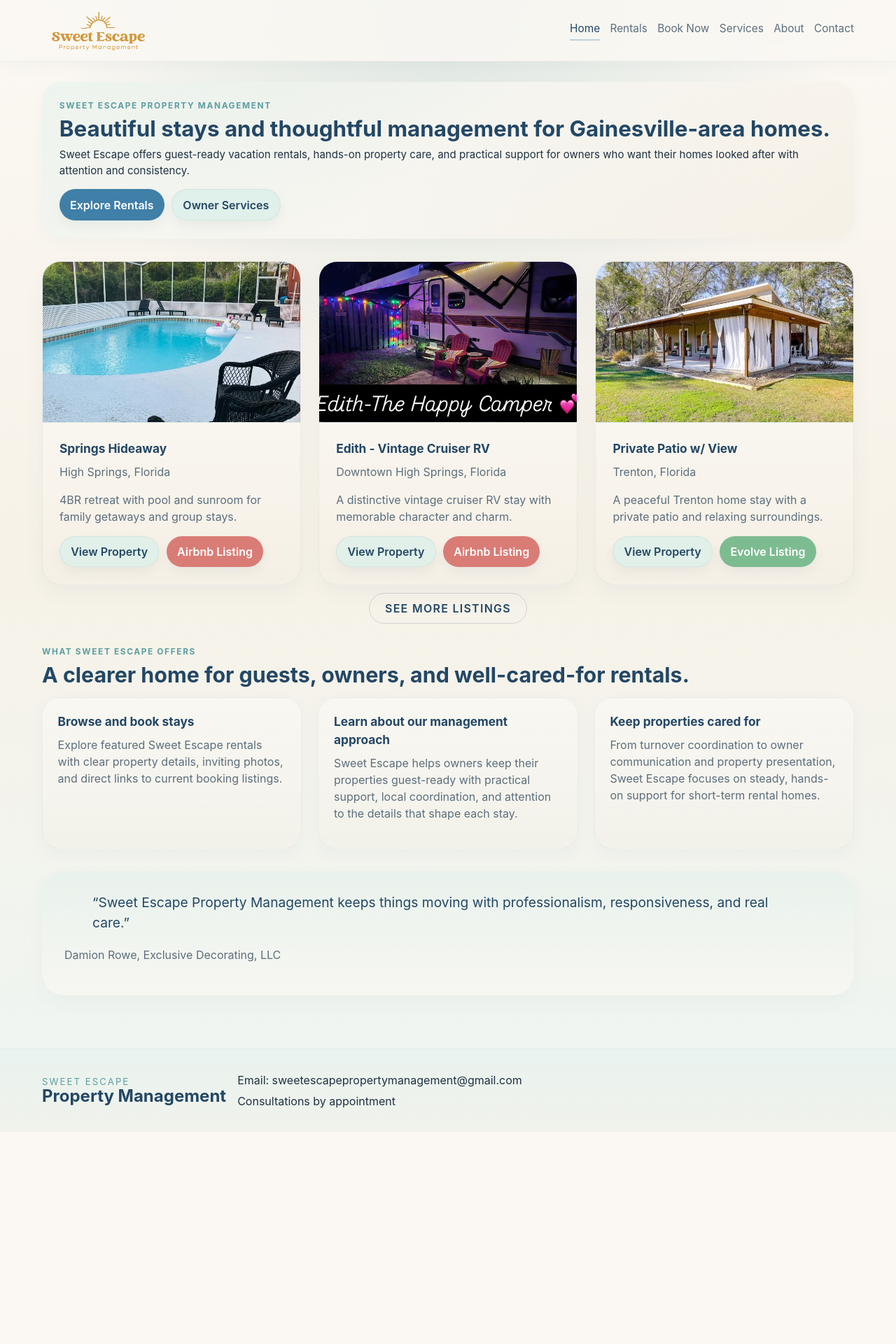
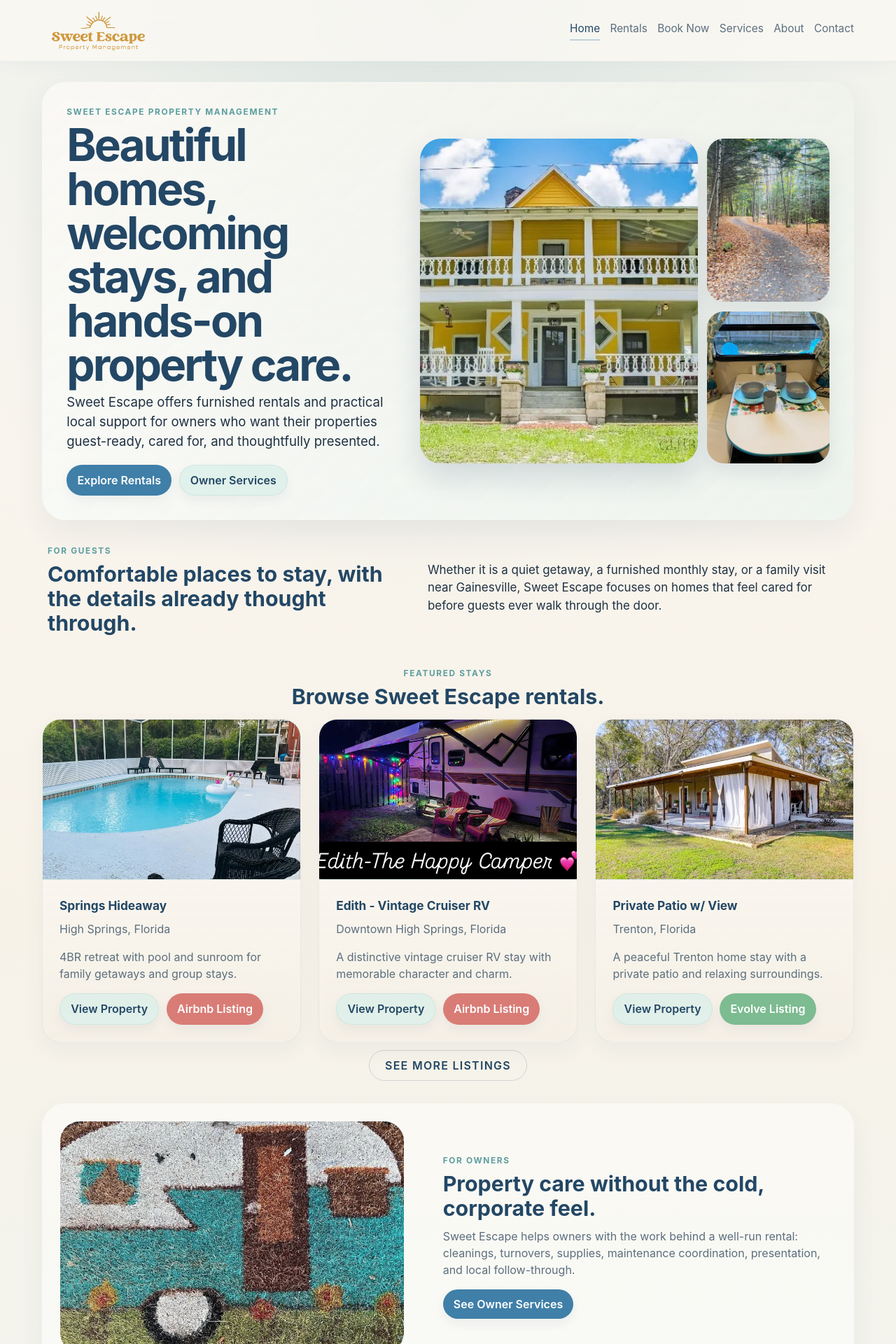
Before and after one commit to masterhavik/sweet-escape-website-2026, a React (Vite) app: page / in a window 1280 px wide. Shown: the top 1920 px of the page at 70% size. Before the commit the page ends 1617 px from the top, so only its background shows below. Built offline with nearby package versions, Linux system fonts and the light colour scheme.

Commit message:
Add photo-led Sweet Escape homepage and services design

```diff
--- a/src/data/site.ts
+++ b/src/data/site.ts
@@ -9,7 +9,7 @@ export const siteNavigation = [
 
 export const siteHero = {
   eyebrow: 'Sweet Escape Property Management',
-  title: 'Beautiful stays and thoughtful management for Gainesville-area homes.',
+  title: 'Beautiful homes, welcoming stays, and hands-on property care.',
   description:
-    'Sweet Escape offers guest-ready vacation rentals, hands-on property care, and practical support for owners who want their homes looked after with attention and consistency.',
+    'Sweet Escape offers furnished rentals and practical local support for owners who want their properties guest-ready, cared for, and thoughtfully presented.',
 };
--- a/src/main.tsx
+++ b/src/main.tsx
@@ -3,6 +3,7 @@ import ReactDOM from 'react-dom/client';
 import { BrowserRouter } from 'react-router-dom';
 import App from './App';
 import './styles/globals.css';
+import './styles/pretty.css';
 
 ReactDOM.createRoot(document.getElementById('root')!).render(
   <React.StrictMode>
--- a/src/pages/HomePage.tsx
+++ b/src/pages/HomePage.tsx
@@ -4,11 +4,26 @@ import { getPlatformButtonClass } from '../data/platformPalette';
 import { siteHero } from '../data/site';
 import { testimonials } from '../data/testimonials';
 
+const homeGallery = [
+  {
+    src: '/images/gallery/camper_blue_chairs.webp',
+    alt: 'Outdoor chairs beside a blue camper at a Sweet Escape rental',
+  },
+  {
+    src: '/images/gallery/house_interior2.webp',
+    alt: 'Bright furnished interior at a Sweet Escape rental',
+  },
+  {
+    src: '/images/gallery/hazy_water_kayak.webp',
+    alt: 'Quiet water view with a kayak',
+  },
+];
+
 export function HomePage() {
   return (
     <div className="page-stack">
-      <section className="hero-section panel">
-        <div className="hero-layout__content">
+      <section className="panel photo-hero">
+        <div className="photo-hero__content">
           <p className="eyebrow">{siteHero.eyebrow}</p>
           <h1>{siteHero.title}</h1>
           <p className="lead">{siteHero.description}</p>
@@ -21,9 +36,36 @@ export function HomePage() {
             </Link>
           </div>
         </div>
+
+        <div className="photo-hero__media" aria-label="Sweet Escape property photos">
+          <img
+            className="photo-hero__main-image"
+            src="/images/gallery/big_yellow_old_house.webp"
+            alt="Large yellow historic-style Sweet Escape property"
+          />
+          <div className="photo-hero__stack">
+            <img src="/images/gallery/country_driveway.webp" alt="Country driveway leading to a rental property" />
+            <img src="/images/gallery/table_setting.webp" alt="Welcoming table setting inside a rental home" />
+          </div>
+        </div>
+      </section>
+
+      <section className="panel intro-split">
+        <div>
+          <p className="eyebrow">For guests</p>
+          <h2>Comfortable places to stay, with the details already thought through.</h2>
+        </div>
+        <p>
+          Whether it is a quiet getaway, a furnished monthly stay, or a family visit near Gainesville,
+          Sweet Escape focuses on homes that feel cared for before guests ever walk through the door.
+        </p>
       </section>
 
       <section className="panel">
+        <div className="section-heading section-heading--centered">
+          <p className="eyebrow">Featured stays</p>
+          <h2>Browse Sweet Escape rentals.</h2>
+        </div>
         <div className="card-grid property-card-grid">
           {properties.map((property) => (
             <article key={property.slug} className="card property-card">
@@ -58,34 +100,29 @@ export function HomePage() {
         </div>
       </section>
 
-      <section className="panel">
-        <div className="section-heading">
-          <p className="eyebrow">What Sweet Escape offers</p>
-          <h2>A clearer home for guests, owners, and well-cared-for rentals.</h2>
+      <section className="panel services-teaser">
+        <div className="services-teaser__image-wrap">
+          <img src="/images/gallery/welcome_mat.webp" alt="Welcome mat at a Sweet Escape property" />
         </div>
-        <div className="card-grid">
-          <article className="card">
-            <h3>Browse and book stays</h3>
-            <p>
-              Explore featured Sweet Escape rentals with clear property details, inviting photos,
-              and direct links to current booking listings.
-            </p>
-          </article>
-          <article className="card">
-            <h3>Learn about our management approach</h3>
-            <p>
-              Sweet Escape helps owners keep their properties guest-ready with practical support,
-              local coordination, and attention to the details that shape each stay.
-            </p>
-          </article>
-          <article className="card">
-            <h3>Keep properties cared for</h3>
-            <p>
-              From turnover coordination to owner communication and property presentation, Sweet
-              Escape focuses on steady, hands-on support for short-term rental homes.
-            </p>
-          </article>
+        <div className="services-teaser__content">
+          <p className="eyebrow">For owners</p>
+          <h2>Property care without the cold, corporate feel.</h2>
+          <p>
+            Sweet Escape helps owners with the work behind a well-run rental: cleanings, turnovers,
+            supplies, maintenance coordination, presentation, and local follow-through.
+          </p>
+          <div className="button-row">
+            <Link className="button button--primary" to="/services">
+              See Owner Services
+            </Link>
+          </div>
         </div>
+      </section>
+
+      <section className="panel photo-strip" aria-label="Sweet Escape gallery preview">
+        {homeGallery.map((image) => (
+          <img key={image.src} src={image.src} alt={image.alt} />
+        ))}
       </section>
 
       <section className="panel testimonial-panel">
--- a/src/pages/ServicesPage.tsx
+++ b/src/pages/ServicesPage.tsx
@@ -4,32 +4,33 @@ import { ownerServicePoints, serviceHighlights } from '../data/services';
 export function ServicesPage() {
   return (
     <div className="page-stack">
-      <section className="panel">
+      <section className="panel services-hero">
+        <div className="services-hero__image-wrap">
+          <img src="/images/gallery/chairs_hammock.webp" alt="Relaxing outdoor chairs and hammock at a rental property" />
+        </div>
+        <div className="services-hero__content">
           <p className="eyebrow">Property management services</p>
-        <h1>Practical support for owners who want their rental cared for well.</h1>
+          <h1>Warm, practical support for owners and their homes.</h1>
           <p className="lead">
-          Sweet Escape helps with the real work behind a successful short-term rental — owner
-          support, cleanings, maintenance coordination, guest readiness, and the day-to-day details
-          that keep a property running smoothly.
+            We help keep short-term rentals guest-ready with cleaning coordination, property
+            readiness, maintenance follow-up, owner communication, and listing support.
           </p>
           <div className="button-row">
             <Link className="button button--primary" to="/contact">
               Ask About Services
             </Link>
-          <Link className="button button--secondary" to="/rentals">
-            View Rentals
-          </Link>
+          </div>
         </div>
       </section>
 
       <section className="panel">
-        <div className="section-heading">
+        <div className="section-heading section-heading--centered">
           <p className="eyebrow">What we help with</p>
-          <h2>Focused support where it matters most.</h2>
+          <h2>Simple, useful support where it matters most.</h2>
         </div>
-        <div className="card-grid">
+        <div className="service-card-grid">
           {serviceHighlights.map((item) => (
-            <article key={item.title} className="card">
+            <article key={item.title} className="service-card">
               <h3>{item.title}</h3>
               <p>{item.description}</p>
             </article>
@@ -37,34 +38,36 @@ export function ServicesPage() {
         </div>
       </section>
 
-      <section className="panel">
-        <div className="section-heading">
-          <p className="eyebrow">Why owners choose Sweet Escape</p>
-          <h2>Local attention, steady follow-through, and less guesswork.</h2>
-        </div>
-        <div className="card-grid">
-          <article className="card">
-            <h3>Key support areas</h3>
-            <ul className="list-block">
+      <section className="panel services-photo-feature">
+        <div className="services-photo-feature__content">
+          <p className="eyebrow">Owner support</p>
+          <h2>The details between bookings are what make the difference.</h2>
+          <ul className="pretty-check-list">
             {ownerServicePoints.map((item) => (
               <li key={item}>{item}</li>
             ))}
           </ul>
-          </article>
+        </div>
+        <div className="services-photo-feature__image-grid">
+          <img src="/images/gallery/house_interior.webp" alt="Comfortable furnished living space in a rental home" />
+          <img src="/images/gallery/table_setting.webp" alt="Table setting prepared for guests" />
+        </div>
+      </section>
 
-          <article className="card">
-            <h3>A simpler approach</h3>
+      <section className="panel services-final-cta">
+        <img src="/images/gallery/welcome_mat.webp" alt="Welcome mat at a Sweet Escape rental" />
+        <div>
+          <p className="eyebrow">Ready to talk?</p>
+          <h2>Tell us what kind of support your property needs.</h2>
           <p>
-              We focus on the practical side of running a rental well: keeping the property ready,
-              helping owners stay informed, and making sure the details between bookings are being
-              handled.
+            Some owners need full support. Some need help with cleaning, maintenance, setup, or
+            presentation. We can start with a conversation and keep it practical.
           </p>
           <div className="button-row">
             <Link className="button button--primary" to="/contact">
               Start a Conversation
             </Link>
           </div>
-          </article>
         </div>
       </section>
     </div>
--- /dev/null
+++ b/src/styles/pretty.css
@@ -0,0 +1,293 @@
+.photo-hero {
+  display: grid;
+  grid-template-columns: minmax(0, 0.9fr) minmax(0, 1.15fr);
+  gap: clamp(1.5rem, 4vw, 3rem);
+  align-items: center;
+  padding: clamp(1.2rem, 3vw, 2.2rem);
+  border-radius: 34px;
+  background:
+    linear-gradient(135deg, rgba(255, 255, 255, 0.58), rgba(220, 239, 234, 0.4)),
+    linear-gradient(180deg, rgba(244, 238, 227, 0.82), rgba(251, 248, 243, 0.68));
+  box-shadow: 0 18px 44px rgba(35, 71, 101, 0.075);
+}
+
+.photo-hero h1 {
+  font-size: clamp(2.15rem, 5vw, 4.45rem);
+  letter-spacing: -0.045em;
+  line-height: 0.98;
+}
+
+.photo-hero .lead {
+  max-width: 42rem;
+  font-size: clamp(1rem, 1.45vw, 1.16rem);
+}
+
+.photo-hero__media {
+  display: grid;
+  grid-template-columns: minmax(0, 1.25fr) minmax(120px, 0.55fr);
+  gap: 0.85rem;
+  min-height: 460px;
+}
+
+.photo-hero__main-image,
+.photo-hero__stack img,
+.photo-strip img,
+.services-teaser__image-wrap img,
+.services-hero__image-wrap img,
+.services-photo-feature__image-grid img,
+.services-final-cta img {
+  width: 100%;
+  height: 100%;
+  object-fit: cover;
+}
+
+.photo-hero__main-image {
+  border-radius: 30px;
+  box-shadow: 0 20px 40px rgba(35, 71, 101, 0.16);
+}
+
+.photo-hero__stack {
+  display: grid;
+  gap: 0.85rem;
+}
+
+.photo-hero__stack img {
+  min-height: 0;
+  border-radius: 24px;
+  box-shadow: 0 14px 28px rgba(35, 71, 101, 0.1);
+}
+
+.intro-split {
+  display: grid;
+  grid-template-columns: minmax(0, 0.85fr) minmax(0, 1fr);
+  gap: 2rem;
+  align-items: center;
+  padding: 0.25rem 0.5rem;
+}
+
+.intro-split p:last-child {
+  font-size: 1.06rem;
+  color: var(--color-ink);
+}
+
+.section-heading--centered {
+  text-align: center;
+  max-width: 700px;
+  margin-inline: auto;
+}
+
+.services-teaser {
+  display: grid;
+  grid-template-columns: minmax(280px, 0.85fr) minmax(0, 1fr);
+  gap: clamp(1.25rem, 4vw, 2.5rem);
+  align-items: center;
+  padding: clamp(1rem, 2.6vw, 1.6rem);
+  border-radius: 34px;
+  background: rgba(255, 255, 255, 0.44);
+  box-shadow: 0 16px 36px rgba(35, 71, 101, 0.055);
+}
+
+.services-teaser__image-wrap {
+  height: 330px;
+  border-radius: 28px;
+  overflow: hidden;
+}
+
+.services-teaser__content {
+  padding: 0.25rem clamp(0rem, 2vw, 1rem);
+}
+
+.photo-strip {
+  display: grid;
+  grid-template-columns: 1.1fr 0.9fr 1fr;
+  gap: 0.85rem;
+}
+
+.photo-strip img {
+  height: clamp(190px, 26vw, 330px);
+  border-radius: 28px;
+  box-shadow: 0 14px 30px rgba(35, 71, 101, 0.075);
+}
+
+.services-hero {
+  display: grid;
+  grid-template-columns: minmax(300px, 1.08fr) minmax(0, 0.92fr);
+  gap: clamp(1.35rem, 4vw, 3rem);
+  align-items: center;
+  padding: clamp(1rem, 2.5vw, 1.8rem);
+  border-radius: 34px;
+  background: linear-gradient(135deg, rgba(220, 239, 234, 0.6), rgba(251, 248, 243, 0.74));
+  box-shadow: 0 18px 44px rgba(35, 71, 101, 0.07);
+}
+
+.services-hero__image-wrap {
+  height: clamp(300px, 42vw, 520px);
+  border-radius: 30px;
+  overflow: hidden;
+  box-shadow: 0 20px 40px rgba(35, 71, 101, 0.14);
+}
+
+.services-hero h1 {
+  font-size: clamp(2rem, 4.3vw, 3.8rem);
+  letter-spacing: -0.04em;
+  line-height: 1;
+}
+
+.service-card-grid {
+  display: grid;
+  grid-template-columns: repeat(4, minmax(0, 1fr));
+  gap: 1rem;
+}
+
+.service-card {
+  padding: 1.35rem;
+  border-radius: 28px;
+  background: rgba(255, 255, 255, 0.58);
+  border: 1px solid rgba(35, 71, 101, 0.06);
+  box-shadow: 0 12px 30px rgba(35, 71, 101, 0.055);
+}
+
+.service-card p {
+  margin-bottom: 0;
+}
+
+.services-photo-feature {
+  display: grid;
+  grid-template-columns: minmax(0, 0.86fr) minmax(0, 1.14fr);
+  gap: clamp(1.25rem, 3vw, 2rem);
+  align-items: center;
+}
+
+.services-photo-feature__content {
+  padding: clamp(0rem, 2vw, 1rem);
+}
+
+.services-photo-feature__image-grid {
+  display: grid;
+  grid-template-columns: 1fr 0.78fr;
+  gap: 0.85rem;
+  height: 390px;
+}
+
+.services-photo-feature__image-grid img {
+  border-radius: 28px;
+  box-shadow: 0 14px 30px rgba(35, 71, 101, 0.075);
+}
+
+.services-photo-feature__image-grid img:last-child {
+  margin-top: 2.5rem;
+  height: calc(100% - 2.5rem);
+}
+
+.pretty-check-list {
+  list-style: none;
+  margin: 1rem 0 0;
+  padding: 0;
+  display: grid;
+  gap: 0.6rem;
+}
+
+.pretty-check-list li {
+  position: relative;
+  padding-left: 1.6rem;
+  color: var(--color-ink);
+}
+
+.pretty-check-list li::before {
+  content: '•';
+  position: absolute;
+  left: 0.15rem;
+  top: -0.05rem;
+  color: var(--color-teal);
+  font-size: 1.35rem;
+  line-height: 1;
+}
+
+.services-final-cta {
+  display: grid;
+  grid-template-columns: minmax(220px, 0.48fr) minmax(0, 1fr);
+  gap: 1.5rem;
+  align-items: center;
+  padding: 1rem;
+  border-radius: 34px;
+  background: linear-gradient(135deg, rgba(244, 238, 227, 0.74), rgba(220, 239, 234, 0.5));
+}
+
+.services-final-cta img {
+  height: 260px;
+  border-radius: 28px;
+}
+
+.services-final-cta > div {
+  padding: 0.5rem clamp(0rem, 2vw, 1rem);
+}
+
+.property-card,
+.card,
+.testimonial-panel {
+  backdrop-filter: blur(4px);
+}
+
+@media (max-width: 980px) {
+  .photo-hero,
+  .services-teaser,
+  .services-hero,
+  .services-photo-feature,
+  .services-final-cta,
+  .intro-split {
+    grid-template-columns: 1fr;
+  }
+
+  .photo-hero__media {
+    min-height: 360px;
+  }
+
+  .service-card-grid {
+    grid-template-columns: repeat(2, minmax(0, 1fr));
+  }
+
+  .services-photo-feature__image-grid {
+    height: 340px;
+  }
+}
+
+@media (max-width: 640px) {
+  .photo-hero,
+  .services-hero,
+  .services-teaser,
+  .services-final-cta {
+    border-radius: 24px;
+  }
+
+  .photo-hero__media,
+  .photo-strip,
+  .services-photo-feature__image-grid {
+    grid-template-columns: 1fr;
+    height: auto;
+    min-height: 0;
+  }
+
+  .photo-hero__main-image,
+  .photo-hero__stack img,
+  .photo-strip img,
+  .services-photo-feature__image-grid img,
+  .services-photo-feature__image-grid img:last-child {
+    height: 240px;
+    margin-top: 0;
+  }
+
+  .services-teaser__image-wrap,
+  .services-hero__image-wrap,
+  .services-final-cta img {
+    height: 260px;
+  }
+
+  .service-card-grid {
+    grid-template-columns: 1fr;
+  }
+
+  .photo-hero h1,
+  .services-hero h1 {
+    font-size: 2rem;
+  }
+}
```
Lines whose indentation alone changed are shown as unchanged.
